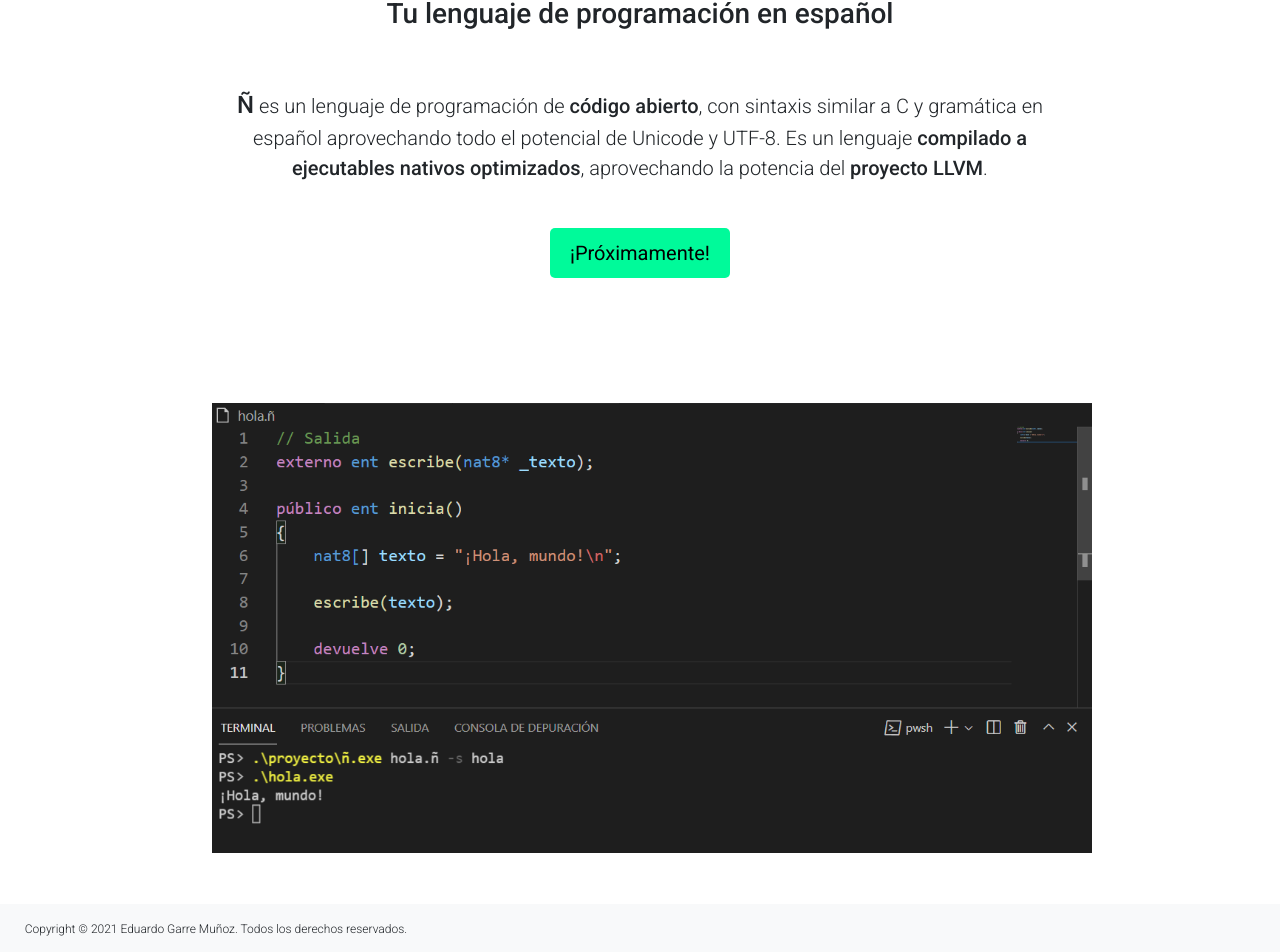
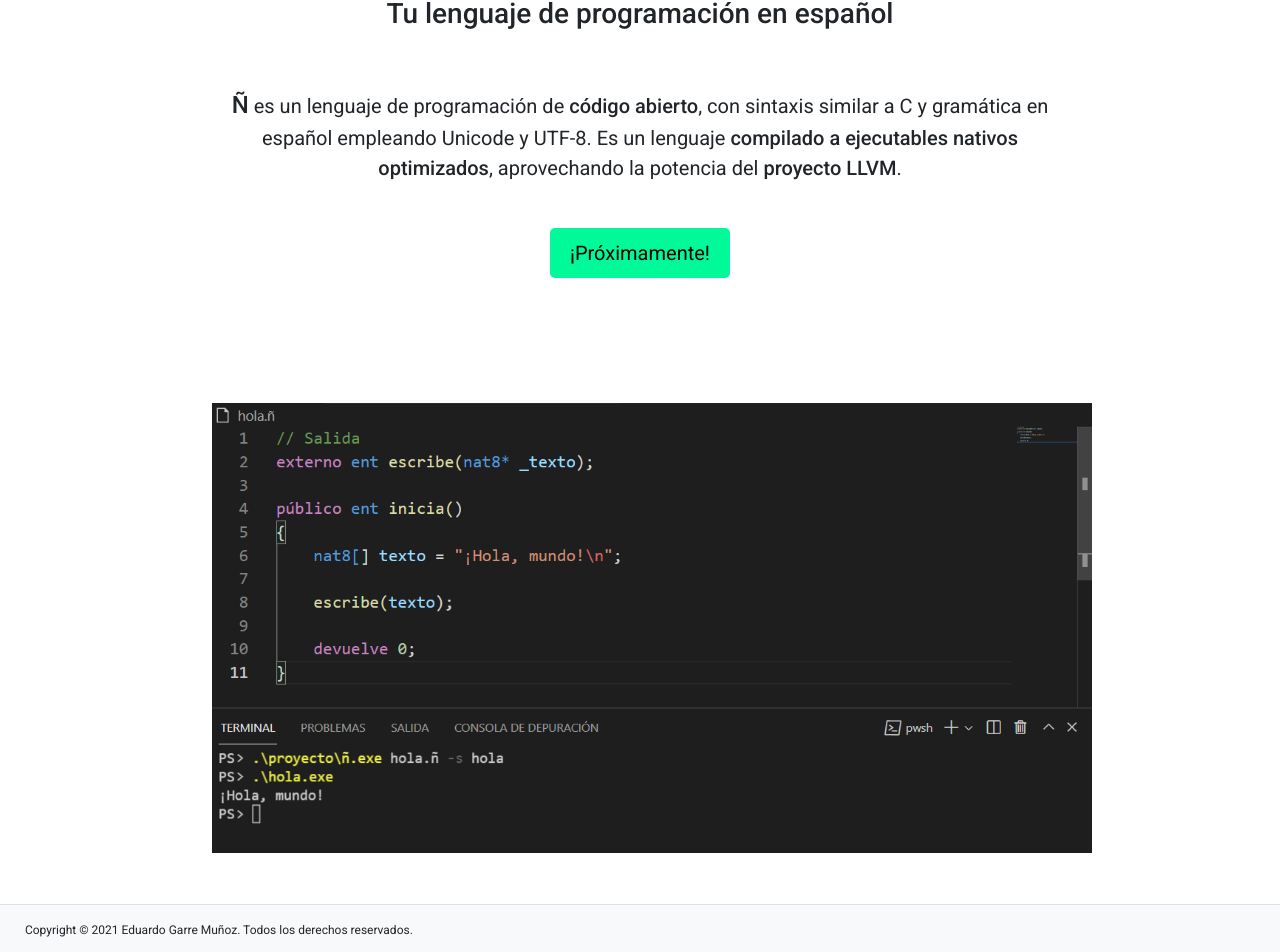
Before and after one commit to eduardogarre/frontend_lenguaje, a React (Create React App) app: page / in a window 1280 px wide. Shown: the part 238-1190 px from the top of the page. Built offline with nearby package versions, Linux system fonts and the light colour scheme.

Commit message:
Pequeños cambios de diseño

```diff
--- a/src/components/Cabecera.js
+++ b/src/components/Cabecera.js
@@ -10,8 +10,8 @@ const Cabecera = ({titulo}) => {
     return (
         <nav className="cabecera cristal bg-transparent navbar fixed-top navbar-expand-lg navbar-light border-bottom">
             <div className="container-fluid">
-                <a class="marca navbar-brand" href="#">
-                    Lenguaje &nbsp;
+                <a class="marca navbar-brand" href="#" style={{fontWeight: 300}}>
+                    &nbsp;Lenguaje&nbsp;&nbsp;
                     <img src={logo} alt="" style={{width:"2.5rem", height:"2.5rem"}} class="d-inline-block align-text-bottom" />
                 </a>
                 <div className="" id="navbarSupportedContent">
--- a/src/components/Contenido.js
+++ b/src/components/Contenido.js
@@ -11,7 +11,7 @@ const Contenido = () => {
             <h3>Tu lenguaje de programación en español</h3>
             <br/>
             <br/>
-            <p style={{fontSize: "1.25rem"}}><strong style={{fontSize: "1.5rem", fontWeight: 500}}>Ñ</strong> es un lenguaje de programación de <strong style={{fontWeight: 500}}>código abierto</strong>, con sintaxis similar a C y gramática en español aprovechando todo el potencial de Unicode y UTF-8. Es un lenguaje <strong style={{fontWeight: 500}}>compilado a ejecutables nativos optimizados</strong>, aprovechando la potencia del <strong style={{fontWeight: 500}}>proyecto LLVM</strong>.</p>
+            <p style={{fontSize: "1.25rem"}}><strong style={{fontSize: "1.5rem", fontWeight: 500}}>Ñ</strong> es un lenguaje de programación de <strong style={{fontWeight: 500}}>código abierto</strong>, con sintaxis similar a C y gramática en español empleando Unicode y UTF-8. Es un lenguaje <strong style={{fontWeight: 500}}>compilado a ejecutables nativos optimizados</strong>, aprovechando la potencia del <strong style={{fontWeight: 500}}>proyecto LLVM</strong>.</p>
             <br />
             <Boton texto="¡Próximamente!" />
             <br/>
--- a/src/components/Pie.js
+++ b/src/components/Pie.js
@@ -1,6 +1,6 @@
 const Pie = () => {
     return (
-        <nav class="navbar navbar-light bg-light p-3" style={{fontSize: "0.75rem"}}>
+        <nav class="navbar navbar-light bg-light p-3 border-top" style={{fontSize: "0.75rem"}}>
             &nbsp;&nbsp;&nbsp;Copyright © 2021 Eduardo Garre Muñoz. Todos los derechos reservados.
         </nav>
     )
--- a/src/index.css
+++ b/src/index.css
@@ -8,7 +8,7 @@
 
 body {
   font-family: 'Roboto', sans-serif;
-  font-weight: 300;
+  font-weight: 400;
 }
 
 .cristal {
```
